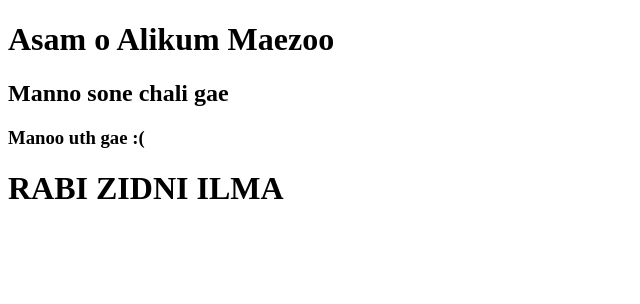
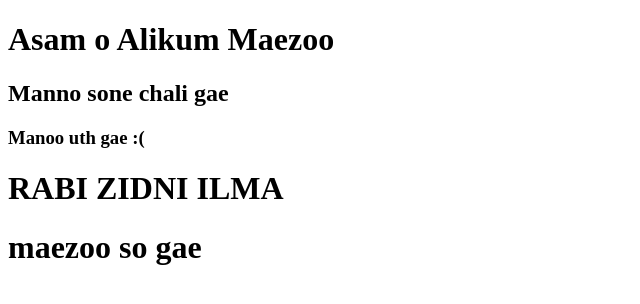
Before and after one commit to bluefingers/sataragainonubuntu4-11-2020, a plain HTML site: page index.html in a window 1280 px wide. Shown: the whole page, without its empty margins (0-640 px from the left). Drawn offline with Linux system fonts and the light colour scheme.

Commit message:
latest
latest

```diff
--- a/index.html
+++ b/index.html
@@ -10,5 +10,6 @@
     <h2>Manno sone chali gae</h2>
     <h3>Manoo uth gae :(</h3>
     <h1>RABI ZIDNI ILMA</h1>
+    <h1>maezoo so gae</h1>
 </body>
 </html>
```
Also changed, not shown: 1 other file.
